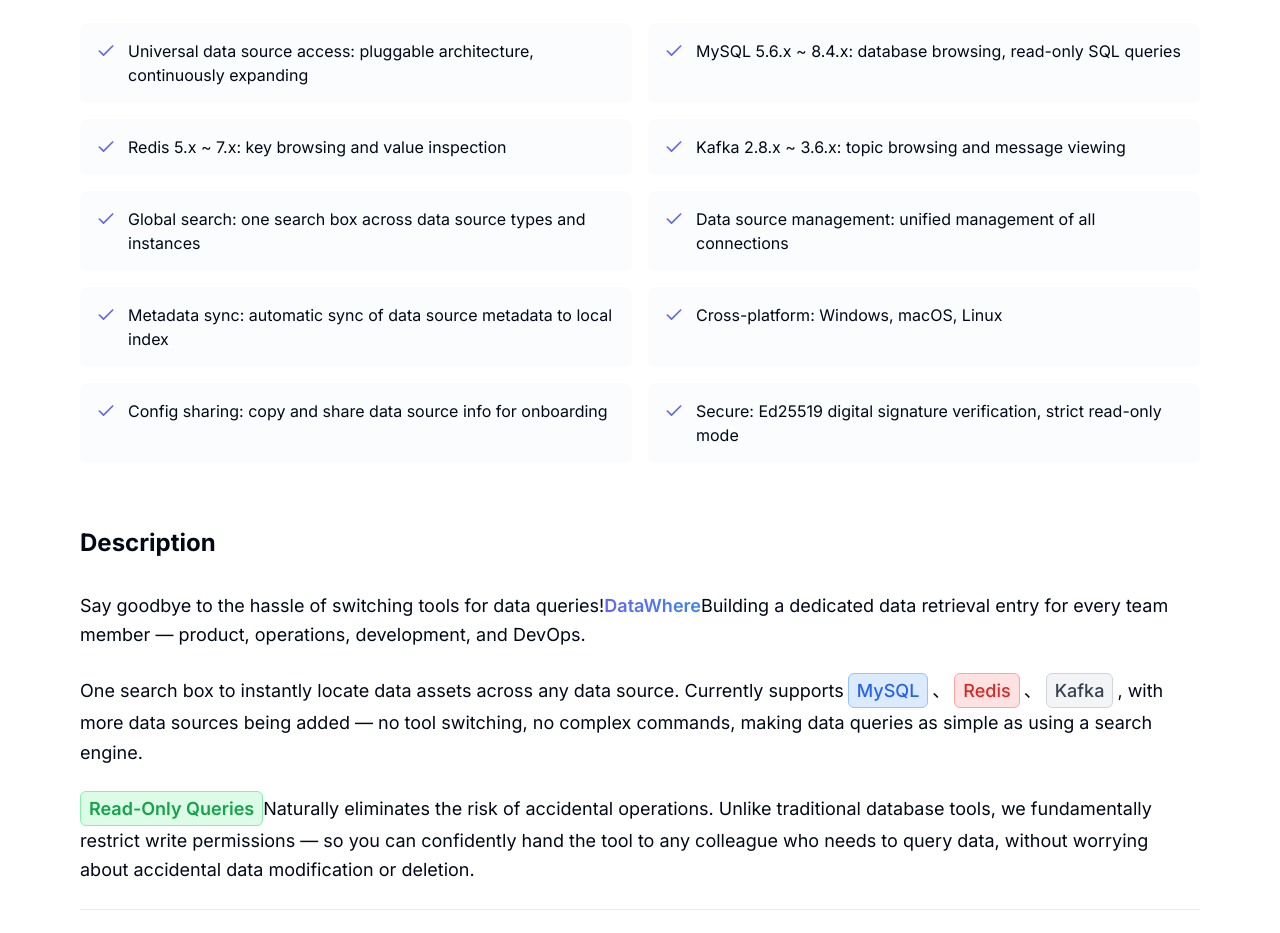
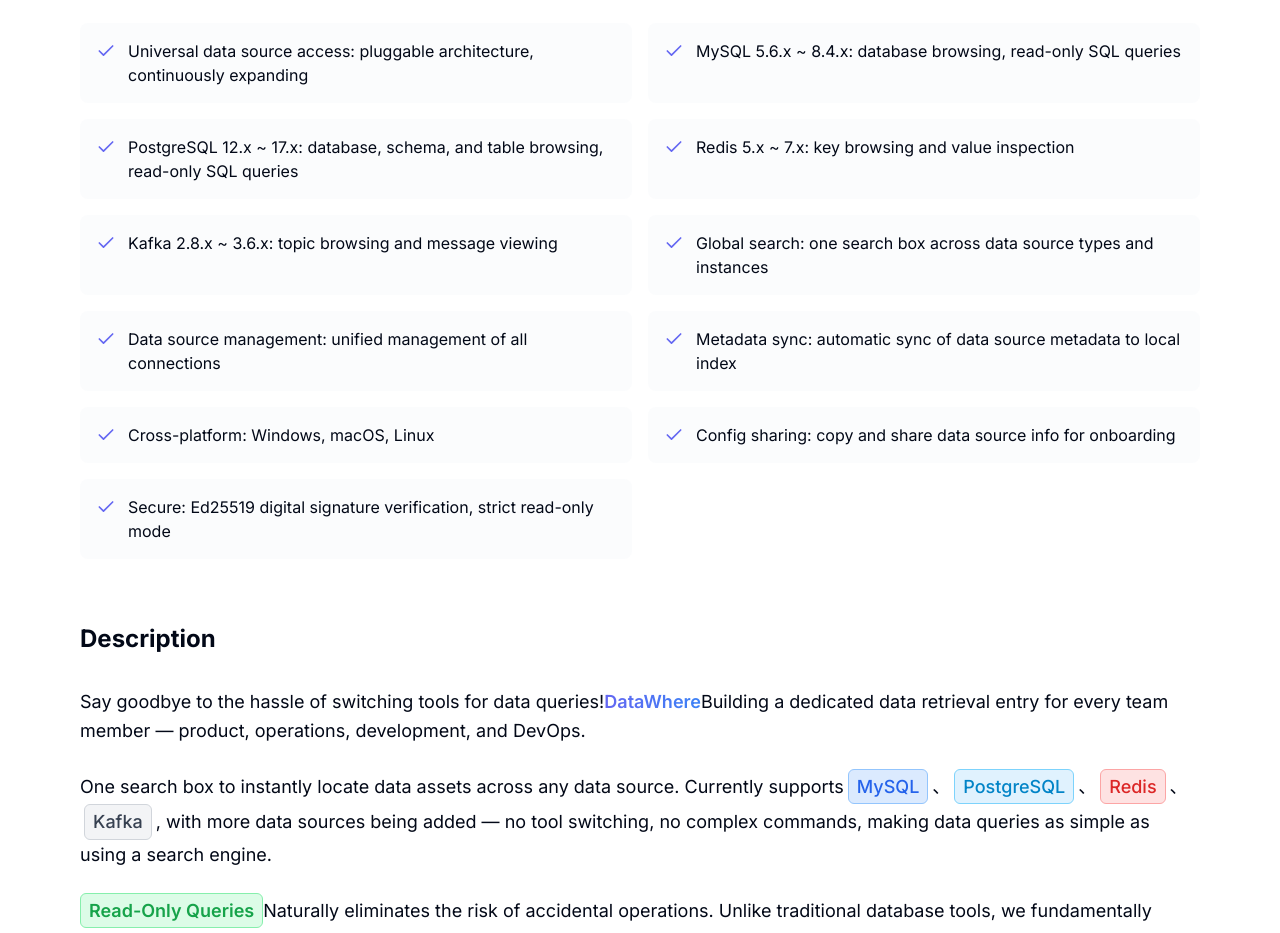
Before and after one commit to CodingGyd/opc-homePage, a Next.js app: page /en/products/1 in a window 1280 px wide. Shown: the part 740-1673 px from the top of the page. Built offline with nearby package versions, Linux system fonts and the light colour scheme; no server answers.

Commit message:
feat: add PostgreSQL data source to DataWhere product descriptions

```diff
--- a/app/[locale]/products/[id]/ProductDetailClient.tsx
+++ b/app/[locale]/products/[id]/ProductDetailClient.tsx
@@ -334,6 +334,10 @@
                 MySQL
               </span>
               、
+              <span className="inline-flex items-center mx-1 px-2 py-0.5 rounded-md bg-sky-100 dark:bg-sky-900/50 border border-sky-300 dark:border-sky-700 text-sky-600 dark:text-sky-400 font-medium">
+                PostgreSQL
+              </span>
+              、
               <span className="inline-flex items-center mx-1 px-2 py-0.5 rounded-md bg-red-100 dark:bg-red-900/50 border border-red-300 dark:border-red-700 text-red-600 dark:text-red-400 font-medium">
                 Redis
               </span>
--- a/i18n/messages/en.json
+++ b/i18n/messages/en.json
@@ -94,10 +94,11 @@
       "1": {
         "name": "DataWhere",
         "short_description": "One search box, search through all your data",
-        "description": "DataWhere is a universal data source access platform, designed to be a unified data query entry. Through pluggable data source adapters, it supports connecting to various databases, caches, message queues, and more. Currently supports MySQL, Redis, and Kafka, with more data source types being added continuously. Core principles: Unified (one entry for any data source), Simple (as easy to use as a search engine), Secure (read-only mode, data stays local).",
+        "description": "DataWhere is a universal data source access platform, designed to be a unified data query entry. Through pluggable data source adapters, it supports connecting to various databases, caches, message queues, and more. Currently supports MySQL, PostgreSQL, Redis, and Kafka, with more data source types being added continuously. Core principles: Unified (one entry for any data source), Simple (as easy to use as a search engine), Secure (read-only mode, data stays local).",
         "features": [
           "Universal data source access: pluggable architecture, continuously expanding",
           "MySQL 5.6.x ~ 8.4.x: database browsing, read-only SQL queries",
+          "PostgreSQL 12.x ~ 17.x: database, schema, and table browsing, read-only SQL queries",
           "Redis 5.x ~ 7.x: key browsing and value inspection",
           "Kafka 2.8.x ~ 3.6.x: topic browsing and message viewing",
           "Global search: one search box across data source types and instances",
@@ -111,6 +112,7 @@
           { "title": "Home", "description": "Clean and intuitive home design" },
           { "title": "Global Search", "description": "One search box across data sources" },
           { "title": "MySQL Workspace", "description": "MySQL database query and management" },
+          { "title": "PostgreSQL Workspace", "description": "PostgreSQL database, schema, and table browsing" },
           { "title": "Redis Workspace", "description": "Redis key-value browsing and management" },
           { "title": "Kafka Workspace", "description": "Kafka message browsing and viewing" },
           { "title": "Data Source Management", "description": "Unified management of all connections" }
--- a/i18n/messages/zh.json
+++ b/i18n/messages/zh.json
@@ -90,10 +90,11 @@
       "1": {
         "name": "DataWhere",
         "short_description": "一个搜索框，搜遍你所有的数据",
-        "description": "DataWhere是一款通用的数据源接入平台，致力于打造成统一的数据查询入口。通过插件化的数据源适配器，支持接入各类数据库、缓存、消息队列等数据源。目前已实现 MySQL、Redis、Kafka 的接入，后续将持续扩展更多数据源类型。核心理念：统一（一个入口，接入任意数据源）、简单（像搜索引擎一样易用）、安全（只读模式，数据不出本地）。",
+        "description": "DataWhere是一款通用的数据源接入平台，致力于打造成统一的数据查询入口。通过插件化的数据源适配器，支持接入各类数据库、缓存、消息队列等数据源。目前已实现 MySQL、PostgreSQL、Redis、Kafka 的接入，后续将持续扩展更多数据源类型。核心理念：统一（一个入口，接入任意数据源）、简单（像搜索引擎一样易用）、安全（只读模式，数据不出本地）。",
         "features": [
           "通用数据源接入：插件化架构，持续扩展更多数据源类型",
           "已支持 MySQL 5.6.x ~ 8.4.x：数据库浏览、只读 SQL 查询",
+          "已支持 PostgreSQL 12.x ~ 17.x：数据库、Schema、表三级浏览，只读 SQL 查询",
           "已支持 Redis 5.x ~ 7.x：Key 浏览和值查看",
           "已支持 Kafka 2.8.x ~ 3.6.x：Topic 浏览和消息查看",
           "全局搜索：一个搜索框，跨数据源类型、跨连接实例统一检索",
@@ -107,6 +108,7 @@
           { "title": "首页", "description": "简洁直观的首页设计" },
           { "title": "聚合搜索", "description": "一个搜索框，跨数据源检索" },
           { "title": "MySQL 工作台", "description": "MySQL 数据库查询与管理" },
+          { "title": "PostgreSQL 工作台", "description": "PostgreSQL 数据库、Schema、表浏览与管理" },
           { "title": "Redis 工作台", "description": "Redis 键值浏览与管理" },
           { "title": "Kafka 工作台", "description": "Kafka 消息浏览与查看" },
           { "title": "数据源管理", "description": "统一管理所有数据源连接" }
```
